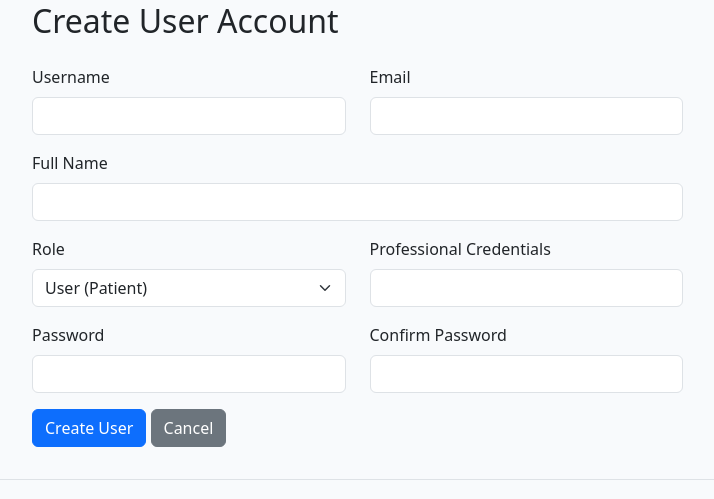
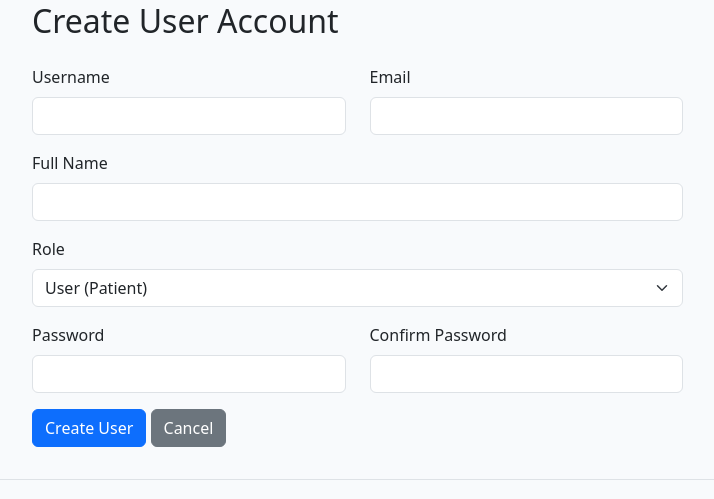
Before and after one commit to AbdullahHub992/intelligent-diabetes-risk-predictor, a Flask app: page /admin/users/create in a window 1280 px wide. Shown: the part 218-717 px from the top of the page, without its empty margins (50-764 px from the left). Run offline with Flask 3, Linux system fonts and the light colour scheme; a user stored in the database is signed in; tables that the repository leaves empty hold one stand-in row (values such as "Sample post"); some libraries are stand-ins or nearby versions.

Commit message:
Remove the hospital ID and license field from healthcare accounts.
Co-authored-by: Cursor <cursoragent@cursor.com>

```diff
--- a/app/forms.py
+++ b/app/forms.py
@@ -93,10 +93,6 @@ class ProfileSettingsForm(FlaskForm):
         choices=[("", "Not set"), ("female", "Female"), ("male", "Male")],
         validators=[Optional()],
     )
-    professional_credentials = StringField(
-        "Professional Credentials",
-        validators=[Optional(), Length(max=200)],
-    )
     current_password = PasswordField(
         "Current Password",
         validators=[Optional()],
@@ -138,10 +134,6 @@ class RegisterForm(FlaskForm):
         ],
         validators=[DataRequired()],
         default="patient",
-    )
-    professional_credentials = StringField(
-        "Professional Credentials (for healthcare providers)",
-        validators=[Optional(), Length(max=200)],
     )
     password = PasswordField("Password", validators=STRONG_PASSWORD)
     confirm_password = PasswordField(
@@ -223,7 +215,6 @@ class CreateUserForm(FlaskForm):
         ("provider", "User (Healthcare Provider)"),
         ("admin", "Admin"),
     ])
-    professional_credentials = StringField("Professional Credentials", validators=[Optional(), Length(max=200)])
     password = PasswordField("Password", validators=[DataRequired(), Length(min=8)])
     confirm_password = PasswordField(
         "Confirm Password",
@@ -391,7 +382,6 @@ class UserEditForm(FlaskForm):
         ("provider", "User (Healthcare Provider)"),
         ("admin", "Admin"),
     ])
-    professional_credentials = StringField("Professional Credentials", validators=[Optional(), Length(max=200)])
     is_active = BooleanField("Active Account")
     submit = SubmitField("Save Changes")
 
--- a/app/routes/admin.py
+++ b/app/routes/admin.py
@@ -322,15 +322,13 @@ def create_user():
             flash("Username already exists.", "danger")
         elif User.query.filter_by(email=form.email.data).first():
             flash("Email already registered.", "danger")
-        elif form.role.data == "provider" and not (form.professional_credentials.data or "").strip():
-            flash("Healthcare providers require professional credentials.", "danger")
         else:
             user = User(
                 username=form.username.data,
                 email=form.email.data,
                 full_name=form.full_name.data,
                 role=form.role.data,
-                professional_credentials=(form.professional_credentials.data or "").strip() or None,
+                professional_credentials=None,
                 security_question="city",
                 is_active=True,
             )
@@ -354,7 +352,6 @@ def edit_user(user_id):
         user.full_name = form.full_name.data
         user.email = form.email.data
         user.role = form.role.data
-        user.professional_credentials = (form.professional_credentials.data or "").strip() or None
         user.is_active = form.is_active.data
         db.session.commit()
         log_audit("edit_user", "user", f"id={user_id}")
--- a/app/routes/auth.py
+++ b/app/routes/auth.py
@@ -192,15 +192,12 @@ def _issue_registration_otp(pending):
     return code
 
 
-def _registration_blocked(username, email, role, credentials):
+def _registration_blocked(username, email):
     if _username_taken(username):
         flash("Username already exists.", "danger")
         return True
     if _email_taken(email):
         flash("Email already registered.", "danger")
-        return True
-    if role == "provider" and not (credentials or "").strip():
-        flash("Healthcare providers must provide professional credentials (e.g. license or hospital ID).", "danger")
         return True
     return False
 
@@ -224,15 +221,14 @@ def register():
     if form.validate_on_submit():
         username = _normalize_username(form.username.data)
         email = _normalize_email(form.email.data)
-        credentials = (form.professional_credentials.data or "").strip() or None
-        if not _registration_blocked(username, email, form.role.data, credentials):
+        if not _registration_blocked(username, email):
             try:
                 _issue_registration_otp({
                     "username": username,
                     "email": email,
                     "full_name": form.full_name.data.strip(),
                     "role": form.role.data,
-                    "professional_credentials": credentials,
+                    "professional_credentials": None,
                     "password_hash": generate_password_hash(form.password.data),
                     "cancel_endpoint": "auth.register",
                 })
@@ -284,9 +280,7 @@ def verify_registration():
             session["pending_registration"] = pending
             session.modified = True
             flash("That code is incorrect.", "danger")
-        elif _registration_blocked(
-            pending["username"], pending["email"], pending["role"], pending.get("professional_credentials")
-        ):
+        elif _registration_blocked(pending["username"], pending["email"]):
             session.pop("pending_registration", None)
             return redirect(url_for(pending.get("cancel_endpoint") or "auth.register"))
         else:
@@ -509,7 +503,7 @@ def register_admin():
     if form.validate_on_submit():
         username = _normalize_username(form.username.data)
         email = _normalize_email(form.email.data)
-        if not _registration_blocked(username, email, "admin", None):
+        if not _registration_blocked(username, email):
             try:
                 _issue_registration_otp({
                     "username": username,
@@ -584,8 +578,6 @@ def profile_settings():
         current_user.baseline_weight_kg = form.baseline_weight_kg.data
         current_user.baseline_age = form.baseline_age.data
         current_user.baseline_sex = form.baseline_sex.data or None
-        if current_user.is_provider:
-            current_user.professional_credentials = (form.professional_credentials.data or "").strip() or None
         db.session.commit()
         log_audit("update_profile", "user", f"username={current_user.username}")
         flash("Your profile has been updated successfully.", "success")
--- a/app/templates/admin/create_user.html
+++ b/app/templates/admin/create_user.html
@@ -10,10 +10,7 @@
             <div class="col-md-6 mb-3">{{ form.email.label(class="form-label") }}{{ form.email(class="form-control") }}</div>
         </div>
         <div class="mb-3">{{ form.full_name.label(class="form-label") }}{{ form.full_name(class="form-control") }}</div>
-        <div class="row">
-            <div class="col-md-6 mb-3">{{ form.role.label(class="form-label") }}{{ form.role(class="form-select", id="roleSelect") }}</div>
-            <div class="col-md-6 mb-3" id="credField">{{ form.professional_credentials.label(class="form-label") }}{{ form.professional_credentials(class="form-control") }}</div>
-        </div>
+        <div class="mb-3">{{ form.role.label(class="form-label") }}{{ form.role(class="form-select") }}</div>
         <div class="row">
             <div class="col-md-6 mb-3">{{ form.password.label(class="form-label") }}{{ form.password(class="form-control") }}</div>
             <div class="col-md-6 mb-3">{{ form.confirm_password.label(class="form-label") }}{{ form.confirm_password(class="form-control") }}</div>
@@ -23,10 +20,3 @@
     </form>
 </div>
 {% endblock %}
-{% block scripts %}
-<script>
-document.getElementById('roleSelect')?.addEventListener('change', function () {
-    document.getElementById('credField').style.display = this.value === 'provider' ? '' : 'none';
-});
-</script>
-{% endblock %}
--- a/app/templates/admin/edit_user.html
+++ b/app/templates/admin/edit_user.html
@@ -8,7 +8,6 @@
         <div class="mb-3">{{ form.full_name.label(class="form-label") }}{{ form.full_name(class="form-control") }}</div>
         <div class="mb-3">{{ form.email.label(class="form-label") }}{{ form.email(class="form-control") }}</div>
         <div class="mb-3">{{ form.role.label(class="form-label") }}{{ form.role(class="form-select") }}</div>
-        <div class="mb-3">{{ form.professional_credentials.label(class="form-label") }}{{ form.professional_credentials(class="form-control") }}</div>
         <div class="form-check mb-3">{{ form.is_active(class="form-check-input") }}{{ form.is_active.label(class="form-check-label") }}</div>
         {{ form.submit(class="btn btn-primary") }}
         <a href="{{ url_for('admin.manage_users') }}" class="btn btn-secondary">Cancel</a>
--- a/app/templates/profile_settings.html
+++ b/app/templates/profile_settings.html
@@ -26,9 +26,6 @@
                         <div class="col-md-6 mb-3">{{ form.phone.label(class="form-label fw-semibold") }}{{ form.phone(class="form-control") }}</div>
                     </div>
                     <div class="mb-3">{{ form.address.label(class="form-label fw-semibold") }}{{ form.address(class="form-control") }}</div>
-                    {% if current_user.is_provider %}
-                    <div class="mb-3">{{ form.professional_credentials.label(class="form-label fw-semibold") }}{{ form.professional_credentials(class="form-control") }}</div>
-                    {% endif %}
                     <hr>
                     <h6 class="mb-3">Baseline Physical Metrics</h6>
                     <div class="row">
```
Also changed, not shown: app/templates/register.html (+1 -21 lines), tests/test_registration_otp.py (+0 -1 lines).
